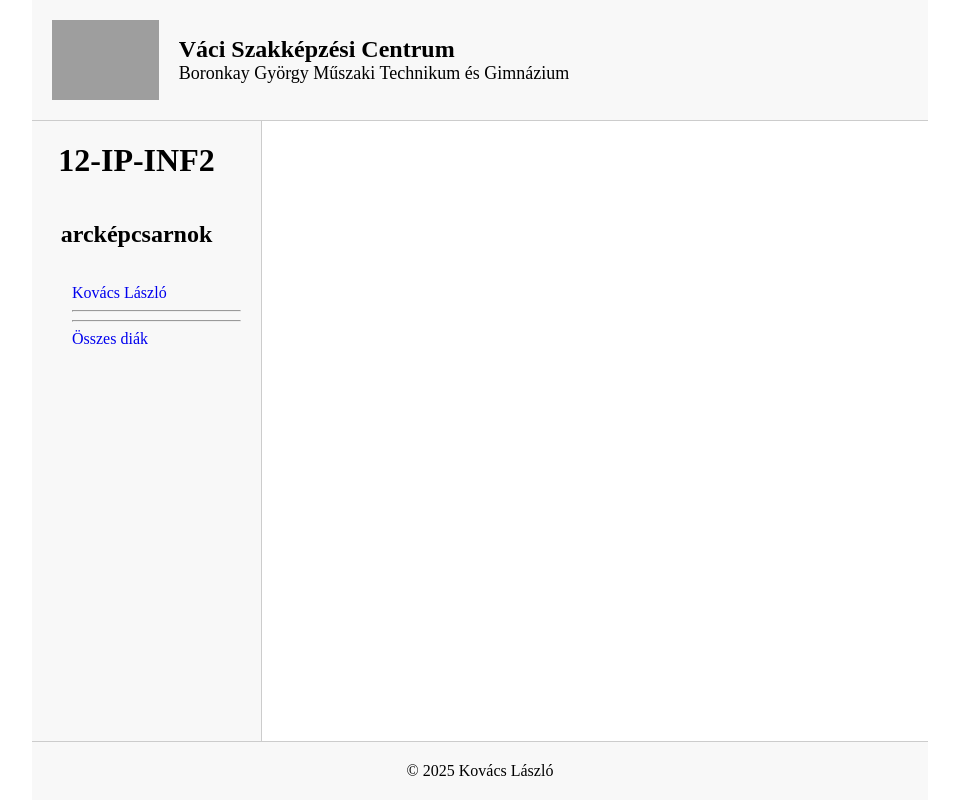
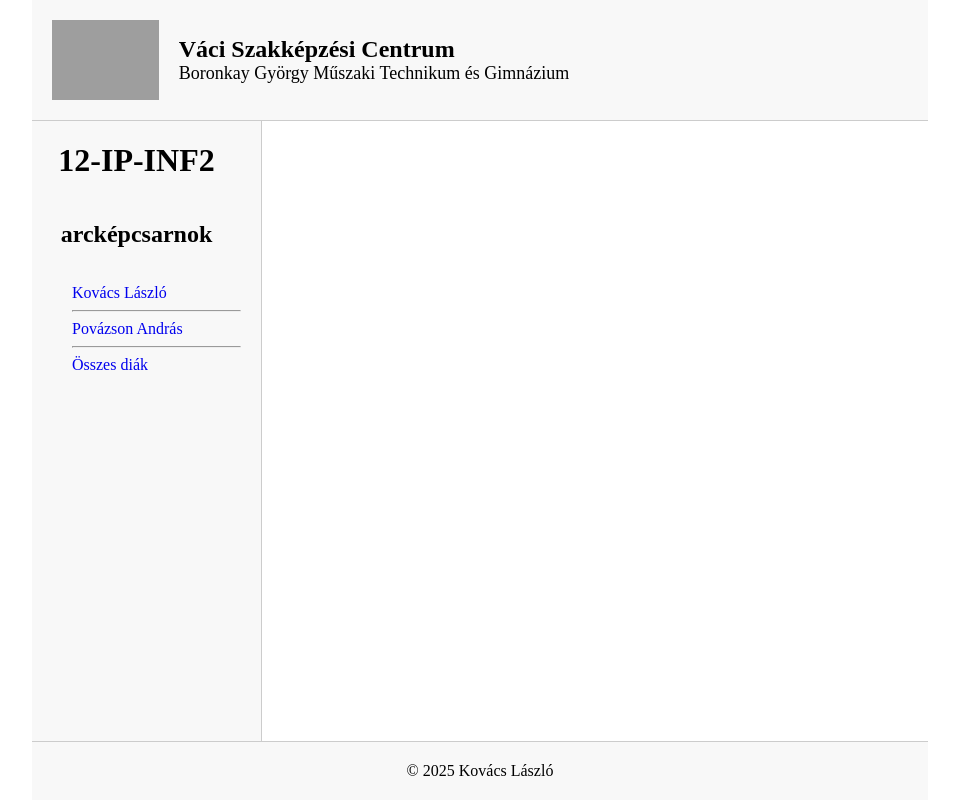
Before and after one commit to kovacs-laci/12ip-inf2, a plain HTML site: page index.html in a window 1280 px wide. Shown: the whole page, without its empty margins (160-1119 px from the left). Drawn offline with Linux system fonts and the light colour scheme; grey boxes are pictures that could not be loaded.

Commit message:
Képem hozzáadása

```diff
--- a/index.html
+++ b/index.html
@@ -35,7 +35,7 @@
                 <li><a href="#" class="student-name" data-img="img/kovacs-laszlo.png">Kovács László</a></li>
                 <li><hr></li>
                 <!-- További <li> elemek ide -->
-
+                <li><a href="#" class="student-name" data-img="img/povazson-andras.png">Povázson András</a></li>
                 <!-- Additional link for showing all students -->
                 <li><hr></li>
                 <li><a href="#" id="show-all-students">Összes diák</a></li>
```
Also changed, not shown: img/povazson-andras.PNG (added).
